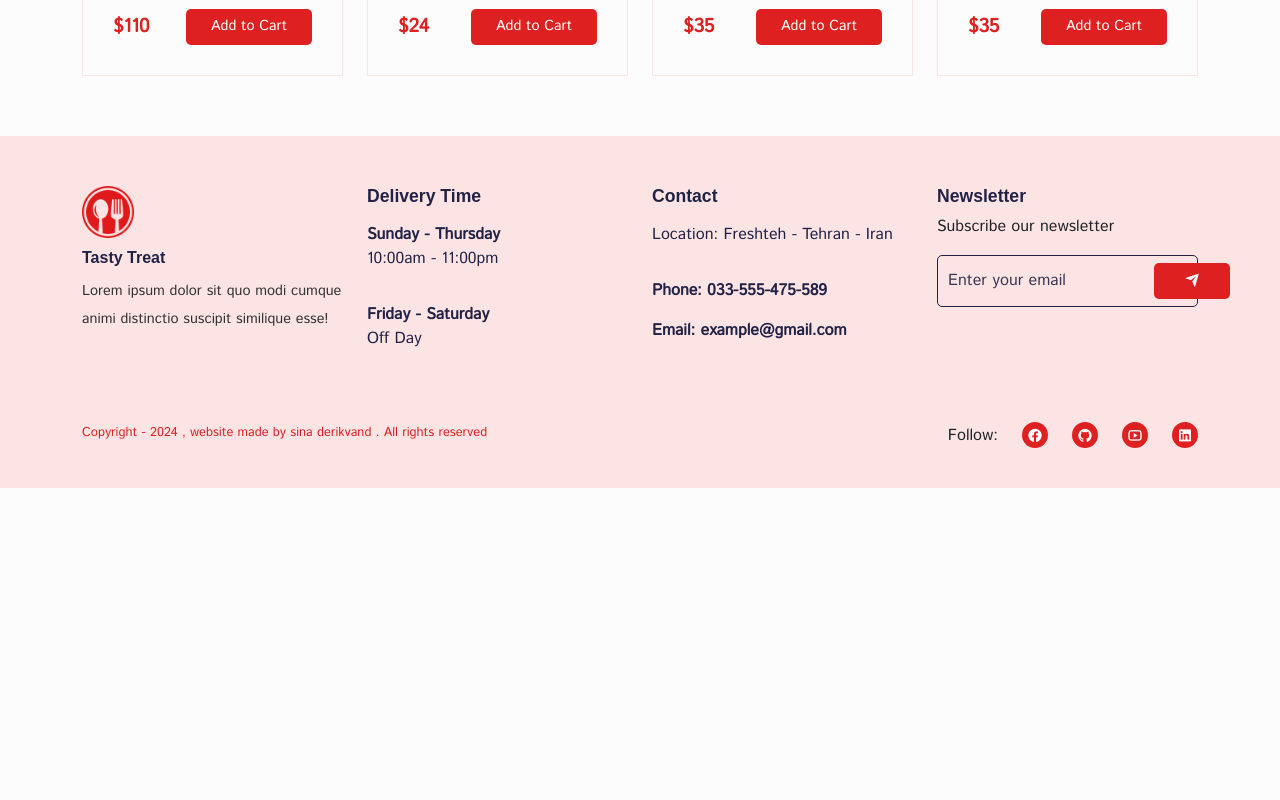
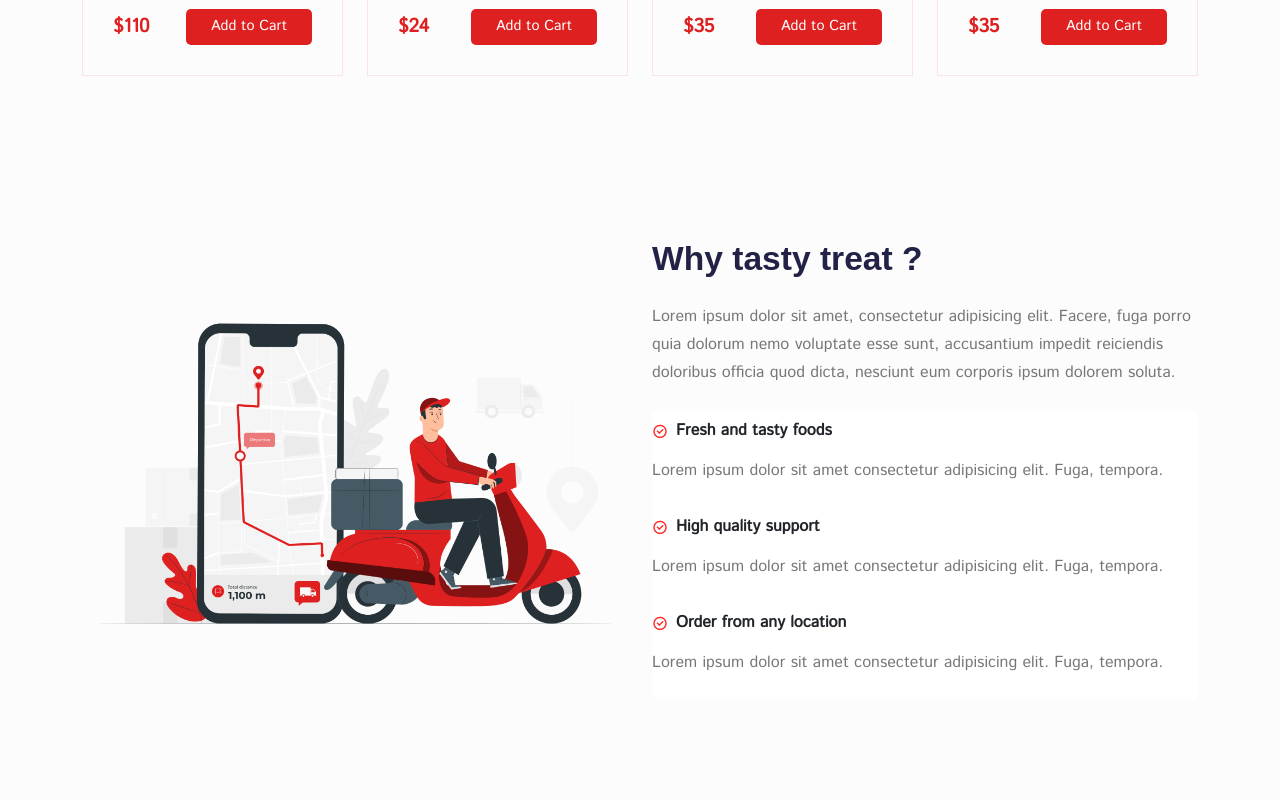
Before and after one commit to sinakoushkii/food-delivery-website, a React app: page /home in a window 1280 px wide. Shown: the part 2560-3360 px from the top of the page. Before the commit the page ends 3048 px from the top, so only its background shows below. Built offline with nearby package versions, Linux system fonts and the light colour scheme; the HTML template or start-up script is replaced by a standard one; a web font is replaced by a local one.

Commit message:
feat: responsive bugs fixed and why us section added

```diff
--- a/src/components/Ui/productCart/ProductCart.jsx
+++ b/src/components/Ui/productCart/ProductCart.jsx
@@ -13,7 +13,7 @@
             </div>
             <div className='product__content'>
                 <h5><Link to={`/foods/${id}`}>{title}</Link></h5>
-                <div className='d-flex align-items-center justify-content-between'>
+                <div className='product__btn-wrapper'>
                     <span className='product__price'>${price}</span>
                     <button className='addtoCart__btn'>
                         <span>Add to Cart</span>
--- a/src/pages/Home.jsx
+++ b/src/pages/Home.jsx
@@ -1,6 +1,6 @@
 import React, { useEffect, useState } from 'react'
 import Helmet from '../components/Helmet/Helmet'
-import { Container, Row, Col } from 'reactstrap'
+import { Container, Row, Col, ListGroup, ListGroupItem } from 'reactstrap'
 import heroImage from '../assets/images/hero.png'
 import { Link } from 'react-router-dom'
 import Category from '../components/Ui/category/Category'
@@ -12,6 +12,7 @@
 import foodCategoryImg01 from '../assets/images/hamburger.png'
 import foodCategoryImg02 from '../assets/images/pizza.png'
 import foodCategoryImg03 from '../assets/images/bread.png'
+import whyImg from '../assets/images/location.png'
 import '../styles/hero-section.css'
 import '../styles/home.css'
 
@@ -153,7 +154,7 @@
               <h2>Popular Foods</h2>
             </Col>
             <Col lg='12'>
-              <div className='food__category d-flex align-items-center justify-content-center gap-4'>
+              <div className='food__category gap-4'>
                 <button className={`${category === 'all' ? 'foodBtnActive' : ''}`} onClick={() => setCategory('all')}>All</button>
                 <button
                   onClick={() => setCategory('burger')}
@@ -185,6 +186,48 @@
           </Row>
         </Container>
       </section>
+
+      <section>
+        <Container>
+          <Row className='d-flex align-items-center'>
+            <Col lg='6' md='6'>
+              <img className='w-100' src={whyImg} alt='why-tasty-treat' />
+            </Col>
+
+            <Col lg='6' md='6'>
+              <div className='why__tasty-treat'>
+                <h2 className='tasty__treat-title mb-4'>Why tasty treat ?</h2>
+                <p className='tasty__treat-description'>Lorem ipsum dolor sit amet, consectetur adipisicing elit. Facere, fuga porro quia dolorum nemo voluptate esse sunt, accusantium impedit reiciendis doloribus officia quod dicta, nesciunt eum corporis ipsum dolorem soluta.</p>
+
+                <ListGroup className='mt-4'>
+                  <ListGroupItem className='border-0 ps-0'>
+                    <p className='choose__us-title d-flex align-items-center gap-2'>
+                      <i className="ri-checkbox-circle-line"></i>
+                      Fresh and tasty foods
+                    </p>
+                    <p className='choose__us-description'>Lorem ipsum dolor sit amet consectetur adipisicing elit. Fuga, tempora.</p>
+                  </ListGroupItem>
+                  <ListGroupItem className='border-0 ps-0'>
+                  <p className='choose__us-title d-flex align-items-center gap-2'>
+                      <i className="ri-checkbox-circle-line"></i>
+                      High quality support
+                    </p>
+                    <p className='choose__us-description'>Lorem ipsum dolor sit amet consectetur adipisicing elit. Fuga, tempora.</p>
+                  </ListGroupItem>
+                  <ListGroupItem className='border-0 ps-0'>
+                  <p className='choose__us-title d-flex align-items-center gap-2'>
+                      <i className="ri-checkbox-circle-line"></i>
+                      Order from any location
+                    </p>
+                    <p className='choose__us-description'>Lorem ipsum dolor sit amet consectetur adipisicing elit. Fuga, tempora.</p>
+                  </ListGroupItem>
+                </ListGroup>
+              </div>
+            </Col>
+          </Row>
+        </Container>
+      </section>
+
     </Helmet>
   )
 }
--- a/src/styles/footer.css
+++ b/src/styles/footer.css
@@ -49,9 +49,10 @@
     cursor: pointer;
 }
 .newsletter input{
-    background: transparent;
+    width: 100%;
     border: none;
     outline: none;
+    background: transparent;
 }
 .newsletter span{
     background: #df2020;
@@ -77,3 +78,19 @@
     font-size: 0.8rem;
     color: #df2020;
 }
+
+@media only screen and (max-width:350px){
+    .newsletter{
+        flex-wrap: wrap;
+    }
+    .newsletter span{
+        text-align: center;
+        width: 100%;
+    }
+    .newsletter input{
+        text-align: center;
+    }
+    .newsletter input::placeholder{
+        text-align: center;
+    }
+}
--- a/src/styles/home.css
+++ b/src/styles/home.css
@@ -1,33 +1,71 @@
-.feature__subtitle ,
-.feature__title span{
+.feature__subtitle,
+.feature__title span {
     color: #fd2020;
 }
-.feature__text{
+
+.feature__text {
     color: #777;
 }
-.feature__item p{
+
+.feature__item p {
     color: #777;
 }
-.food__category{
+
+.food__category {
+    display: flex;
+    align-items: center;
+    justify-content: center;
     background-color: #fd2020;
     text-align: center;
     margin-top: 30px;
     padding: 20px 0;
     border-radius: 8px;
 }
-.food__category button{
+
+.food__category button {
     border: none;
     outline: none;
     padding: 7px 20px;
     background: transparent;
     color: #fff;
 }
-.food__category button img{
+
+.food__category button img {
     width: 20px;
     height: 20px;
 }
-.foodBtnActive{
+
+.foodBtnActive {
     color: #fd2020 !important;
     background-color: #fff !important;
     border-radius: 7px;
 }
+
+/* .tasty__treat-title {
+    color: #fd2020;
+} */
+
+.tasty__treat-description {
+    color: #777;
+    line-height: 28px;
+}
+
+.choose__us-title {
+    font-weight: 600;
+}
+
+.choose__us-title i {
+    font-weight: 500 !important;
+    color: #fd2020;
+}
+.choose__us-description{
+    color: #777;
+}
+
+@media only screen and (max-width:520px){
+    .food__category{
+        overflow-x: scroll;
+        justify-content: space-around;
+        padding-left: 10px;
+    }
+}
--- a/src/styles/productCard.css
+++ b/src/styles/productCard.css
@@ -22,6 +22,11 @@
     color: #212245;
     font-size: 1rem;
 }
+.product__btn-wrapper{
+    display: flex;
+    align-items: center;
+    justify-content: space-between;
+}
 .product__price{
     font-weight: 600;
     font-size: 1.2rem;
@@ -36,3 +41,12 @@
     border-radius: 5px;
     font-size: 0.9rem;
 }
+
+@media only screen and (max-width:1200px){
+    .product__btn-wrapper {
+        flex-direction: column;
+    }
+    .addtoCart__btn{
+        width: 100%;
+    }
+}
```
